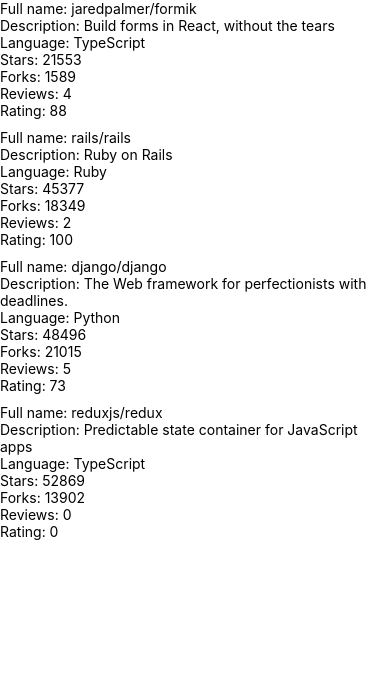
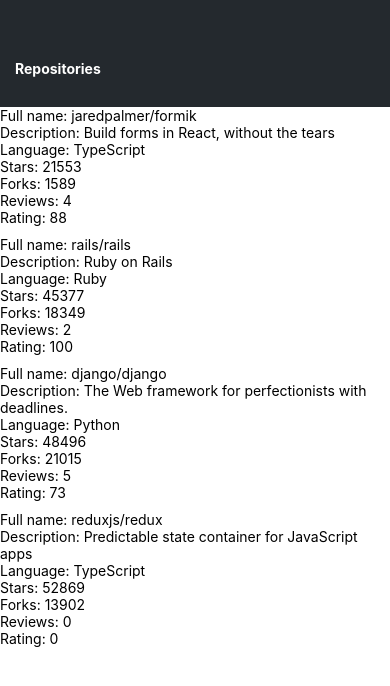
Before and after one commit to pr0fix/fullstackopen-part10, a React Native app: screen / in a window 390 px wide. Shown: the top 686 px of the page. Built offline with nearby package versions, Linux system fonts and the light colour scheme.

Commit message:
osa10 tehtava 10.4

```diff
--- /dev/null
+++ b/src/components/AppBar.jsx
@@ -0,0 +1,22 @@
+import { View, StyleSheet } from "react-native";
+import theme from "../theme";
+import AppBarTab from "./AppBarTab";
+
+const styles = StyleSheet.create({
+  container: {
+    paddingTop: 60,
+    paddingBottom: 30,
+    paddingLeft: 15,
+    backgroundColor: theme.colors.textPrimary,
+  },
+});
+
+const AppBar = () => {
+  return (
+    <View style={styles.container}>
+      <AppBarTab title="Repositories" />
+    </View>
+  );
+};
+
+export default AppBar;
--- /dev/null
+++ b/src/components/AppBarTab.jsx
@@ -0,0 +1,20 @@
+import React from "react";
+import { Text, Pressable, StyleSheet } from "react-native";
+import theme from "../theme";
+
+const styles = StyleSheet.create({
+  tab: {
+    color: theme.colors.appBarPrimary,
+    fontWeight: theme.fontWeights.bold,
+  },
+});
+
+const AppBarTab = ({ title }) => {
+  return (
+    <Pressable>
+      <Text style={styles.tab}>{title}</Text>
+    </Pressable>
+  );
+};
+
+export default AppBarTab;
--- a/src/components/Main.jsx
+++ b/src/components/Main.jsx
@@ -1,10 +1,10 @@
-import Constants from "expo-constants";
+
 import { StyleSheet, View } from "react-native";
 import RepositoryList from "./RepositoryList";
+import AppBar from "./AppBar";
 
 const styles = StyleSheet.create({
   container: {
-    margin: Constants.statusBarHeight,
     flexGrow: 1,
     flexShrink: 1,
   },
@@ -13,6 +13,7 @@
 const Main = () => {
   return (
     <View style={styles.container}>
+      <AppBar/>
       <RepositoryList/>
     </View>
   );
--- /dev/null
+++ b/src/theme.js
@@ -0,0 +1,21 @@
+const theme = {
+  colors: {
+    textPrimary: "#24292e",
+    textSecondary: "#586069",
+    primary: "#0366d6",
+    appBarPrimary: "#FFFFFF",
+  },
+  fontSizes: {
+    body: 14,
+    subheading: 16,
+  },
+  fonts: {
+    main: "System",
+  },
+  fontWeights: {
+    normal: "400",
+    bold: "700",
+  },
+};
+
+export default theme;
```
Also changed, not shown: src/components/Text.jsx (added, +39 -0 lines).
